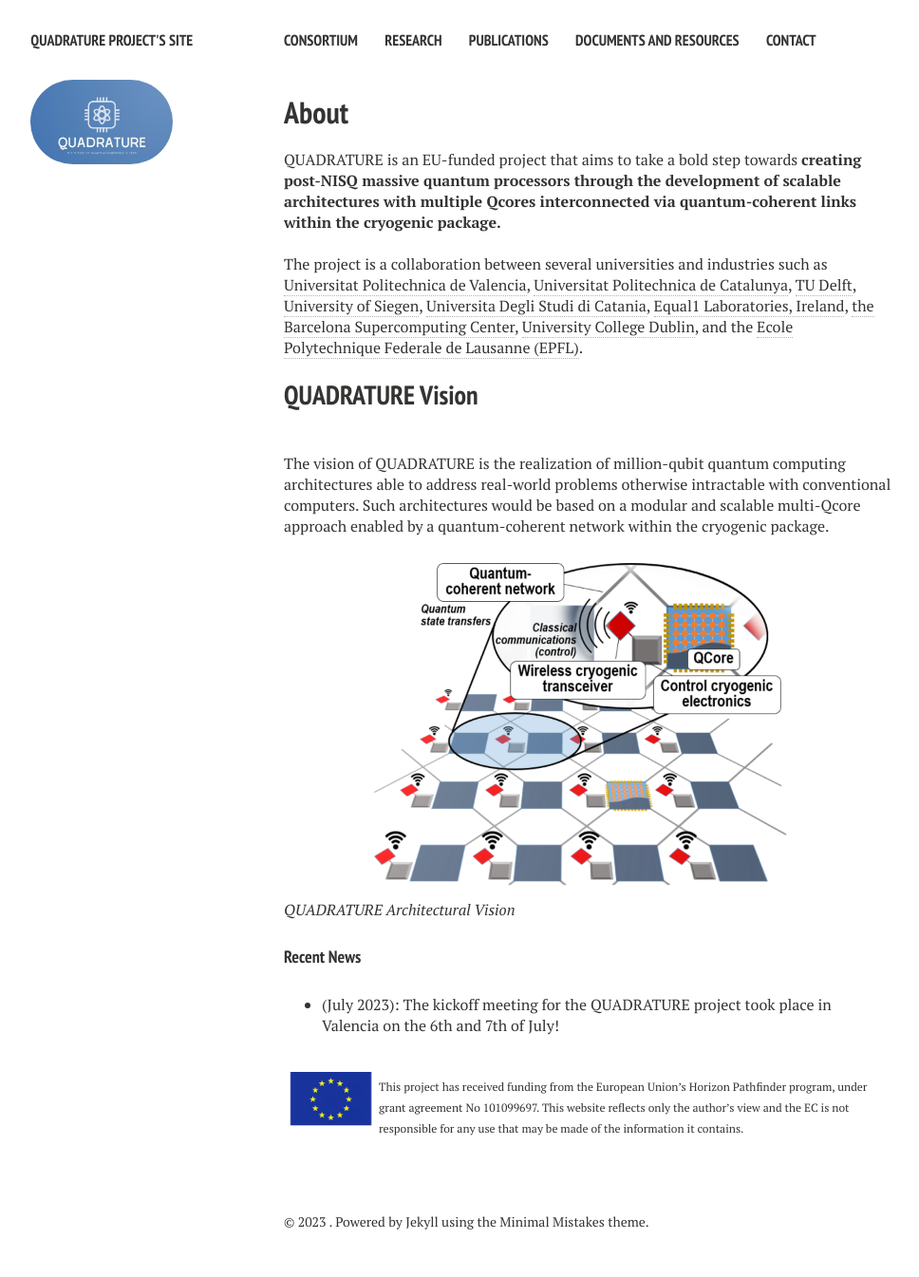
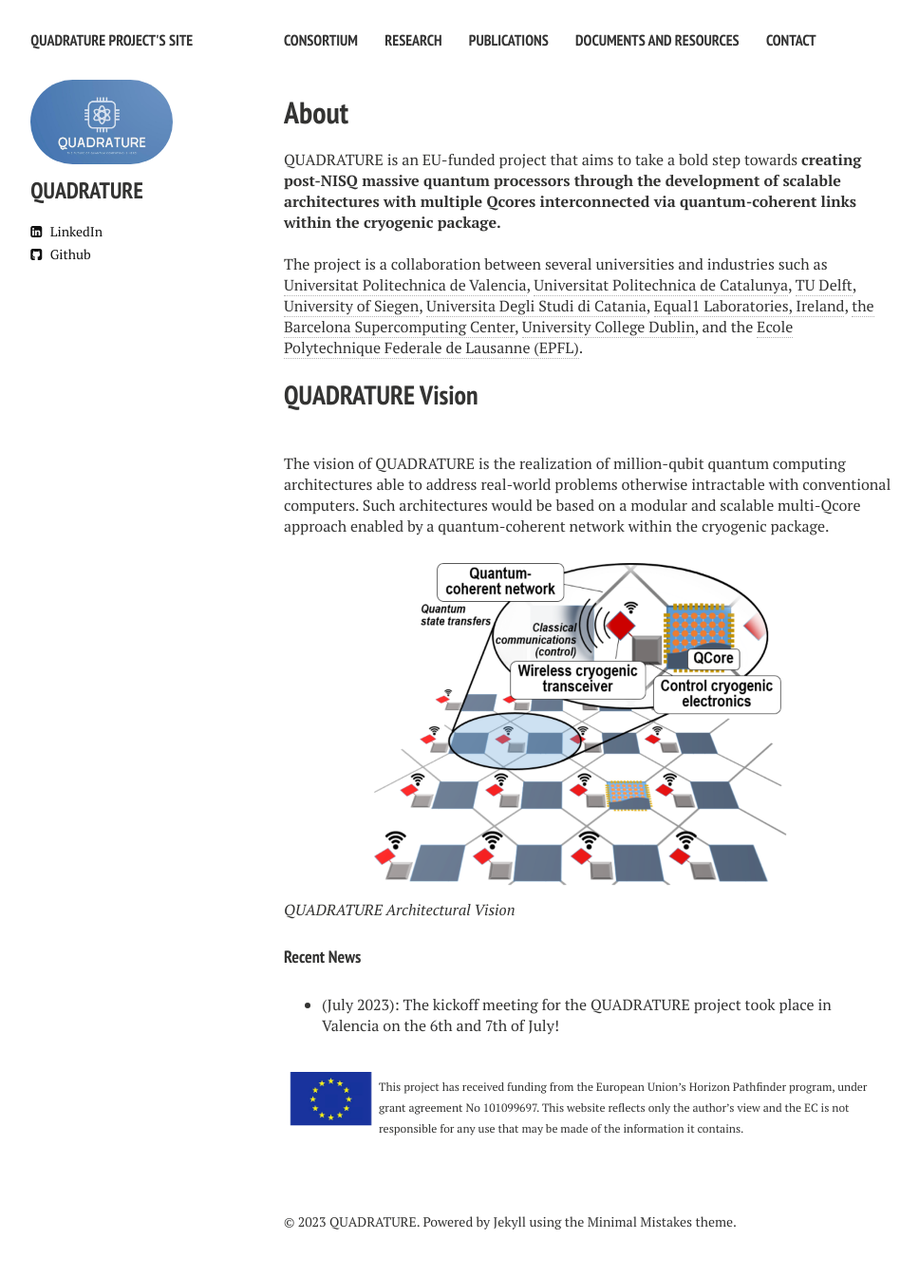
Before and after one commit to biddu/biddu.github.io, a Jekyll site: the page built from index.md, in a window 1280 px wide. Shown: the whole page at 95% size, without its empty margins (21-989 px from the left). Built offline with Jekyll 4.4.1, drawn with Linux system fonts in a browser that asks for light colours; nearby versions of some CDN libraries; comment, search, counter and statistics services are not loaded; part of the change alters nothing that is shown.

Commit message:
Update _config.yml

```diff
--- a/_config.yml
+++ b/_config.yml
@@ -8,16 +8,16 @@ url:              https://biddu.github.io/
 
 # Owner/author information
 owner:
-  #name:           Avishek Nag
+  name:           QUADRATURE
   avatar:         quadrature_logo.jpeg
   #bio:            Assistant Professor at University College Dublin
   #email:          soumyabrata.dev@ucd.ie
   # Social networking links are used in author-bio sidebar. Update and remove as you like.
   #twitter: SoumyabrataDev
-  #linkedin: soumyabratadev
+  linkedin: https://www.linkedin.com/company/quadrature-eu/
   #google_scholar: _akXw8IAAAAJ
   #orcid: 0000-0002-0153-1095
-  #github: Soumyabrata
+  github: https://github.com/quadrature-eu
   #publons: author/1307481/soumyabrata-dev
 # Do the favicons changes in the file _includes/_author-bio.html
 
```
